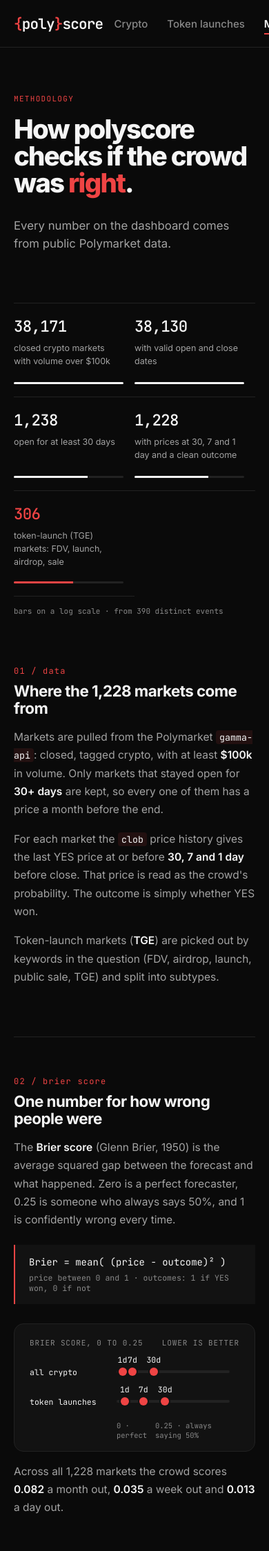
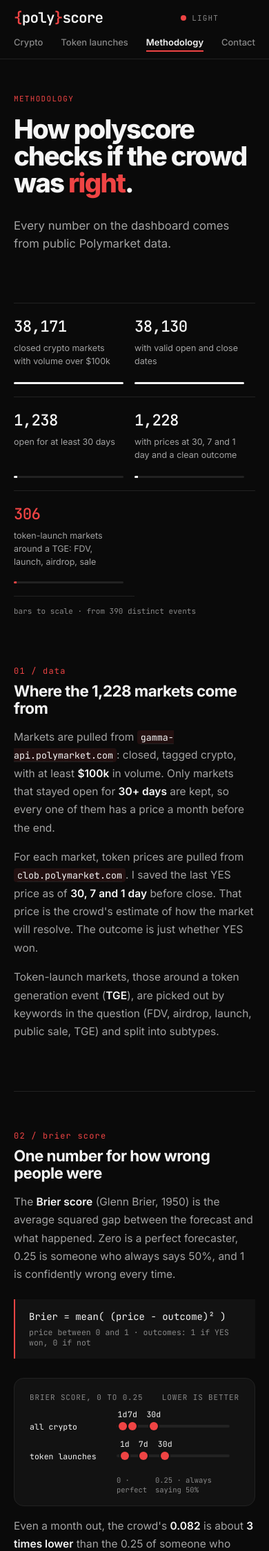
Before and after one commit to aufBruderschaft/polyscore, a Flask app: page /info in a window 390 px wide. Shown: the top 2249 px of the page at 69% size. Run offline with Flask 3, Linux system fonts and the light colour scheme; data comes from the database, SQL or seed files in the repository; some libraries are stand-ins or nearby versions.

Commit message:
texts, header on mobile devices, funnel lines

```diff
--- a/app.py
+++ b/app.py
@@ -2,7 +2,6 @@ from flask import Flask, render_template, request
 from werkzeug.exceptions import HTTPException
 import sqlite3
 import pandas as pd
-import math
 import os
 
 app = Flask(__name__)
@@ -46,13 +45,13 @@ def build_dashboard(seg):
         day_word = 'day' if d == 1  else 'days'
 
         if gap > 1:
-            verdict = f'The crowd overpaid for YES by {gap:.1f} pts.'
+            verdict = f'The crowd overpaid for YES by {gap:.1f} points.'
         elif gap < -1:
-            verdict = f'The crowd was too pessimistic, {abs(gap):.1f} pts under.'
+            verdict = f'The crowd was too pessimistic, {abs(gap):.1f} points under.'
         else:
-            verdict = f'Prices were almost exactly right on average.'
+            verdict = f'The crowd was almost exactly right on average.'
         desc = (f"Across {data['n']:,} closed {info['noun']} markets (volume > $100k, open 30+ days), "
-                f"the average YES price {d} {day_word} before close was {p:.1%}, "
+                f"the crowd gave YES a {p:.1%} chance on average {d} {day_word} before close, "
                 f"and {data['yes_rate']:.1%} resolved YES. {verdict}")
         data['horizons'][d] = {
         'p': p,
@@ -103,12 +102,12 @@ def info():
         (meta['valid_dates'], 'with valid open and close dates'),
         (meta['open30d'], 'open for at least 30 days'),
         (stats['markets'], 'with prices at 30, 7 and 1 day and a clean outcome'),
-        (stats['tge'], 'token-launch (TGE) markets: FDV, launch, airdrop, sale'),
+        (stats['tge'], 'token-launch markets around a TGE: FDV, launch, airdrop, sale'),
     ]
-    top = math.log10(steps[0][0])
+    top = steps[0][0]
     funnel = []
     for n, label in steps:
-        funnel.append({'n': int(n), 'label': label, 'width': math.log10(n) / top * 100})
+        funnel.append({'n': int(n), 'label': label, 'width': n / top * 100})
     return render_template('info.html', funnel= funnel, events=int(stats['events']),
                            markets=int(stats['markets']), allcrypto=allcrypto, tge=tge, smallbucket=smallbucket, biggestm=biggestm)
 
--- a/static/scripts.js
+++ b/static/scripts.js
@@ -124,8 +124,8 @@ function render_buckets() {
         note.textContent = '';
         return;
     }
-    const word = worst.gap > 0 ? 'overpriced': 'underpriced';
-    note.textContent = `Biggest miss (n ≥ 10): the ${worst.bucket} bucket was priced at ${percent(worst.mean_price)}, but ${percent(worst.yes_rate)} resolved YES (n = ${worst.n}) - ${word} by ${Math.abs(worst.gap).toFixed(1)} pts.`
+    const word = worst.gap > 0 ? 'overpriced' : 'underpriced';
+    note.textContent = `Biggest miss (n ≥ 10): in the ${worst.bucket} bucket the crowd gave YES a ${percent(worst.mean_price)} chance, but ${percent(worst.yes_rate)} resolved YES (n = ${worst.n}) — ${word} by ${Math.abs(worst.gap).toFixed(1)} points.`
 };
 
 function render_hero() {
@@ -139,7 +139,7 @@ function render_hero() {
     document.getElementById('hero-desc').textContent = h.desc;
 
     const gapEl = document.getElementById('st-gap');
-    gapEl.textContent = `${sign}${h.gap.toFixed(1)} pts`;
+    gapEl.textContent = `${sign}${h.gap.toFixed(1)} points`;
     gapEl.classList.toggle('hot', Math.abs(h.gap) > 1);
 
     document.getElementById('st-brier').textContent = h.brier.toFixed(3)
--- a/static/styles.css
+++ b/static/styles.css
@@ -666,6 +666,10 @@ a.link-row:hover .lr-arrow {
     transform: none;
     color: var(--accent);
 }
+.lr-sep {
+    color: var(--muted);
+    font-weight: 400;
+}
 @media (max-width: 720px) {
     .link-row {
         grid-template-columns: minmax(0, 1fr) auto;
@@ -674,6 +678,9 @@ a.link-row:hover .lr-arrow {
     }
     .lr-label {
         grid-column: 1 / -1;
+    }
+    .lr-value {
+        font-size: 1.15rem;
     }
 }
 .colophon {
@@ -795,6 +802,7 @@ a.link-row:hover .lr-arrow {
 }
 .funnel-bar span {
     display: block;
+    min-width: 4px;
     height: 100%;
     background: var(--text);
 }
@@ -878,6 +886,15 @@ a.link-row:hover .lr-arrow {
 .chapter p strong {
     color: var(--text);
     font-weight: 600;
+}
+.chapter a {
+    text-decoration: underline;
+    text-decoration-color: var(--border);
+    text-underline-offset: 4px;
+    transition: text-decoration-color 0.2s;
+}
+.chapter a:hover {
+    text-decoration-color: var(--accent);
 }
 .chapter code {
     padding: 1px 5px;
@@ -1053,4 +1070,53 @@ a.link-row:hover .lr-arrow {
 }
 .error-page .back-link {
     margin-top: 28px;
+}@media (max-width: 720px) {
+    .header-row {
+        height: auto;
+        display: grid;
+        grid-template-columns: auto auto;
+        justify-content: space-between;
+        align-items: center;
+        row-gap: 10px;
+        padding-top: 12px;
+        padding-bottom: 8px;
+    }
+    .header-left {
+        display: contents;
+    }
+    .nav {
+        grid-column: 1 / -1;
+        grid-row: 2;
+        justify-content: space-between;
+        align-items: flex-end;
+        gap: 14px;
+        font-size: 13px;
+        overflow-x: auto;
+        padding-bottom: 4px;
+        scrollbar-width: none;
+    }
+    .nav::-webkit-scrollbar {
+        display: none;
+    }
+    .header-right {
+        gap: 14px;
+    }
+    .horizon {
+        gap: 10px;
+    }
+    .horizon .label {
+        display: none;
+    }
+    .hero-inner {
+        padding-top: 120px;
+    }
 }
+@media (max-width: 380px) {
+    .nav .tab {
+        white-space: normal;
+        line-height: 1.25;
+    }
+    .logo {
+        font-size: 18px;
+    }
+}
--- a/templates/index.html
+++ b/templates/index.html
@@ -26,7 +26,7 @@
                     <div class="kicker" id="hero-kicker">{{ data.title }} · n = {{ '{:,}'.format(data.n) }} · 30 days before close</div>
                     <p id="hero-desc">{{ h.desc }}</p>
                     <div class="stats">
-                        <span>gap <strong id="st-gap" class="{% if h.gap > 1 or h.gap < -1 %}hot{% endif %}">{{ '{:+.1f}'.format(h.gap) }} pts</strong></span>
+                        <span>gap <strong id="st-gap" class="{% if h.gap > 1 or h.gap < -1 %}hot{% endif %}">{{ '{:+.1f}'.format(h.gap) }} points</strong></span>
                         <span>brier <strong id="st-brier">{{ '{:.3f}'.format(h.brier) }}</strong></span>
                         <span>difficulty <strong id="st-diff">{{ data.difficulty }}/100</strong></span>
                     </div>
@@ -58,7 +58,7 @@
                             </thead>
                             <tbody id="bucket-body"></tbody>
                         </table>
-                        <div class="legend-row"><span class="miss"></span>CI doesn't touch the diagonal: not just noise</div>
+                        <div class="legend-row"><span class="miss"></span>CI doesn't touch the diagonal — not just noise</div>
                         <p class="note" id="bucket-note"></p>
                     </div>
                 </div>
--- a/templates/info.html
+++ b/templates/info.html
@@ -16,7 +16,7 @@
                     </div>
                  {% endfor %}
             </div>
-            <div class="funnel-note">bars on a log scale · from {{ events }} distinct events</div>
+            <div class="funnel-note">bars to scale · from {{ events }} distinct events</div>
             <div class="article">
                 <nav class="toc">
                     <a href="#ch-data"><span>01</span>data</a>
@@ -30,9 +30,9 @@
                     <section class="chapter" id="ch-data">
                         <div class="chapter-num">01 / data</div>
                         <h2>Where the {{ '{:,}'.format(markets) }} markets come from</h2>
-                        <p>Markets are pulled from the Polymarket <code>gamma-api</code>: closed, tagged crypto, with at least <strong>$100k</strong> in volume. Only markets that stayed open for <strong>30+ days</strong> are kept, so every one of them has a price a month before the end.</p>
-                        <p>For each market the <code>clob</code> price history gives the last YES price at or before <strong>30, 7 and 1 day</strong> before close. That price is read as the crowd's probability. The outcome is simply whether YES won.</p>
-                        <p>Token-launch markets (<strong>TGE</strong>) are picked out by keywords in the question (FDV, airdrop, launch, public sale, TGE) and split into subtypes.</p>
+                        <p>Markets are pulled from <a href="https://docs.polymarket.com/api-reference" target="_blank" rel="noopener"><code>gamma-api.polymarket.com</code></a>: closed, tagged crypto, with at least <strong>$100k</strong> in volume. Only markets that stayed open for <strong>30+ days</strong> are kept, so every one of them has a price a month before the end.</p>
+                        <p>For each market, token prices are pulled from <a href="https://docs.polymarket.com/api-reference" target="_blank" rel="noopener"><code>clob.polymarket.com</code></a>. I saved the last YES price as of <strong>30, 7 and 1 day</strong> before close. That price is the crowd's estimate of how the market will resolve. The outcome is just whether YES won.</p>
+                        <p>Token-launch markets, those around a token generation event (<strong>TGE</strong>), are picked out by keywords in the question (FDV, airdrop, launch, public sale, TGE) and split into subtypes.</p>
                     </section>
                     <section class="chapter" id="ch-brier">
                         <div class="chapter-num">02 / brier score</div>
@@ -55,13 +55,13 @@
                             <div class="fig-axis"><span>0 · perfect</span><span>0.25 · always saying 50%</span></div>
                         </figure>
 
-                        <p>Across all {{ '{:,}'.format(markets) }} markets the crowd scores <strong>{{ '{:.3f}'.format(allcrypto[30]) }}</strong> a month out, <strong>{{ '{:.3f}'.format(allcrypto[7]) }}</strong> a week out and <strong>{{ '{:.3f}'.format(allcrypto[1]) }}</strong> a day out.</p>
+                        <p>Even a month out, the crowd's <strong>{{ '{:.3f}'.format(allcrypto[30]) }}</strong> is about <strong>{{ (0.25 / allcrypto[30]) | round | int }} times lower</strong> than the 0.25 of someone who always says 50%.</p>
                         </section>
                         <section class="chapter" id="ch-calib">
                             <div class="chapter-num">03 / wilson CI</div>
                             <h2>Do 70% markets happen 70% of the time?</h2>
-                            <p>Markets are grouped into ten price buckets: 0–10%, 10–20% and so on. For a well-calibrated crowd, the share of YES outcomes in each bucket matches its average price, and the dots sit on the diagonal.</p>
-                            <p>Each bucket gets a <strong>95% Wilson interval</strong>: the range where the true YES rate probably lies, given how many markets are in it. If the market price falls outside that range, the miss is unlikely to be bad luck.</p>
+                            <p>I grouped markets into ten price buckets: 0–10%, 10–20% and so on. If the prices are well calibrated, the share of YES outcomes in each bucket matches its average price, and the dots sit on the diagonal. But how do we know that a dot off the diagonal is a real miss and not just luck? With only a few markets in a bucket, a big gap can happen randomly.</p>
+                            <p>Each bucket gets a <strong>95% Wilson confidence interval</strong>: the range where the true YES rate probably lies, given how many markets are in it. If that range doesn't reach the diagonal, the miss is unlikely to be luck.</p>
                             <figure class="fig fig-ci">
                                 <div class="fig-head"><span>same 50% yes, different number of markets</span><span>95% wilson ci</span></div>
                                 <div class="fig-row">
@@ -87,19 +87,19 @@
                         <section class="chapter" id="ch-diff">
                             <div class="chapter-num">04 / difficulty</div>
                             <h2>Some groups are simply harder to call</h2>
-                            <p>If YES almost never happens, saying "no" every time already scores well. So each group gets a <strong>difficulty</strong> index: the Brier score of a lazy forecaster who always quotes the group's base rate, scaled to 0–100.</p>
+                            <p>If YES almost never happens, saying "no" every time already scores well. So each group gets a <strong>difficulty</strong> index: the Brier score of someone who always quotes the group's base rate, scaled from 0 to 100.</p>
                             <div class="formula">difficulty = rate × (1 − rate) / 0.25 × 100<small>rate = share of markets in the group that resolved YES</small></div>
-                            <p>All crypto markets score <strong>{{ allcrypto.difficulty }}</strong> out of 100, token launches <strong>{{ tge.difficulty }}</strong>: launch questions are much closer to a coin flip, so a higher Brier score there is less of a failure than it looks.</p>
+                            <p>All crypto markets score <strong>{{ allcrypto.difficulty }}</strong> out of 100, token launches <strong>{{ tge.difficulty }}</strong>: launch questions are much closer to a coin flip, so their higher Brier score partly comes from the higher difficulty, not just from a worse crowd.</p>
 
                         </section>
                         <section class="chapter" id="ch-limits">
                             <div class="chapter-num">05 / limits</div>
                             <h2>What this analysis can't tell you</h2>
                             <ol class="caveats">
-                                <li>Markets are not independent. {{ '{:,}'.format(markets) }} markets come from {{ events }} events, and one event can hold up to {{ biggestm }} near-identical questions. The intervals treat every market as separate, so they are too narrow.</li>
+                                <li>Markets are not independent. {{ '{:,}'.format(markets) }} markets come from {{ events }} events, and one event can hold up to {{ biggestm }} near-identical questions. The Wilson intervals treat every market as separate, so they are too narrow.</li>
                                 <li>Price is the last YES trade before the cut-off, not a full order book. In thin markets it can be stale.</li>
                                 <li>Only liquid markets (over $100k) that lived a month or more are included. The results describe that slice, not all of Polymarket.</li>
-                                <li>TGE markets are found by keywords, not labelled by hand, so a few may be misclassified.</li>
+                                <li>TGE markets are found by keywords, not labelled by hand, so some may be misclassified.</li>
                             </ol>
                         </section>
                 </div>
@@ -109,3 +109,12 @@
     </div>
 
 {% endblock %}
+
+{% block footer %}
+<div class="foot-logo-wrap">
+        <div class="foot-logo-box">
+            <span class="foot-caption"><span>cs50 final project · data: gamma &amp; clob api</span></span>
+            {% include 'ascii_logo.html' %}
+        </div>
+    </div>
+{% endblock %}
--- a/templates/layout.html
+++ b/templates/layout.html
@@ -14,6 +14,7 @@
         <script>
             const savedTheme = localStorage.getItem('theme');
             if (savedTheme) document.documentElement.dataset.theme = savedTheme;
+            history.scrollRestoration = 'manual';
         </script>
 
         <link rel="stylesheet" href="{{ url_for('static', filename='styles.css') }}">
```
Also changed, not shown: templates/contacts.html (+4 -5 lines).
